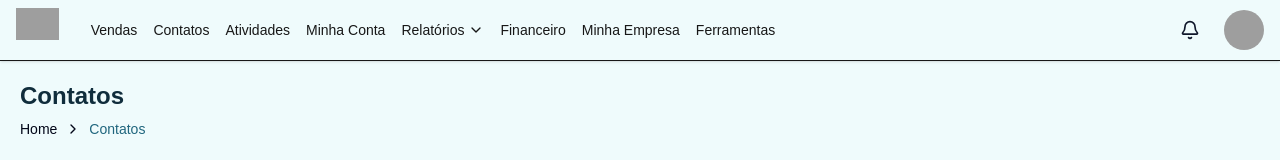
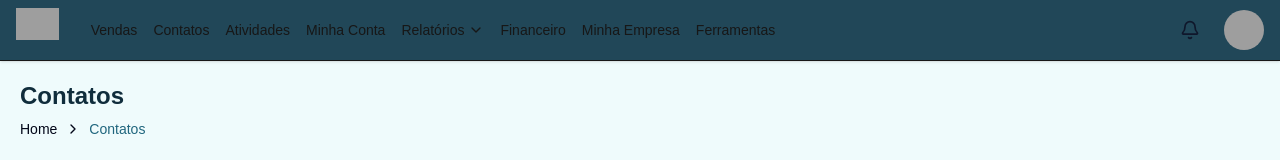
Before and after one commit to fabiobrasileiro/alliancar, a Next.js app: page /contatos in a window 1280 px wide. Shown: the top 160 px of the page. Built offline with nearby package versions, Linux system fonts and the light colour scheme; no server answers; the database is empty; grey boxes are pictures that could not be loaded.

Commit message:
style(navbar): Modificar cor da navbar

```diff
--- a/src/components/navbar.tsx
+++ b/src/components/navbar.tsx
@@ -12,7 +12,7 @@ export default function Navbar() {
   const [showReportMenu, setShowReportMenu] = useState(false);
 
   return (
-    <div className="w-full bg--green shadow-sm flex flex-col">
+    <div className="w-full bg--green shadow-sm flex flex-col bg-jelly-bean-900">
       <div className="flex items-center justify-between px-4 py-2 border-b">
         {/* Logo */}
         <div className="flex gap-4">
@@ -134,8 +134,6 @@ export default function Navbar() {
           </div>
         </div>
       </div>
-
-
     </div>
   );
 }
```
